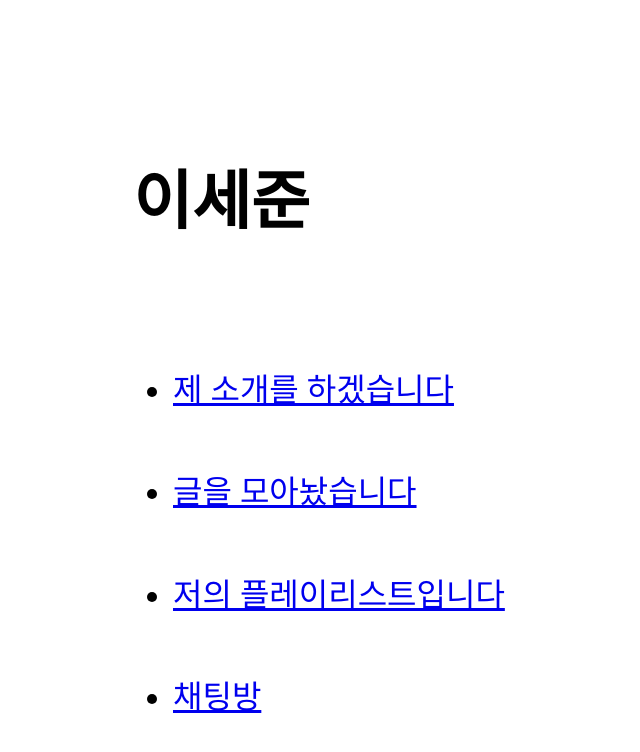
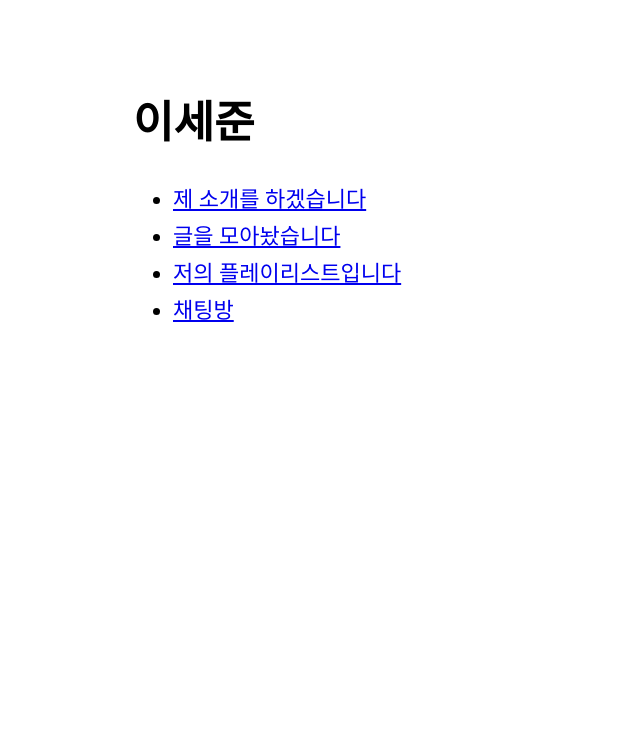
Before and after one commit to 3adqs-Smp9V-mzBbO-saX51/3adqs-Smp9V-mzBbO-saX51.github.io, a Jekyll site: the page built from index.md, in a window 1280 px wide. Shown: the top 752 px of the page, without its empty margins (187-827 px from the left). Built offline with Jekyll 4.4.1, drawn with Linux system fonts in a browser that asks for light colours; some web fonts are replaced.

Commit message:
Update no-style-please.scss

```diff
--- a/_sass/no-style-please.scss
+++ b/_sass/no-style-please.scss
@@ -28,8 +28,8 @@ html { height: 100%; }
 body {
   color: black;
   font-family: 'Gowon Batang';
-  font-size: 32px;
-  line-height: 3;
+  font-size: 22px;
+  line-height: 1.4;
   margin: 0;
   min-height: 100%;
   overflow-wrap: break-word;
```
